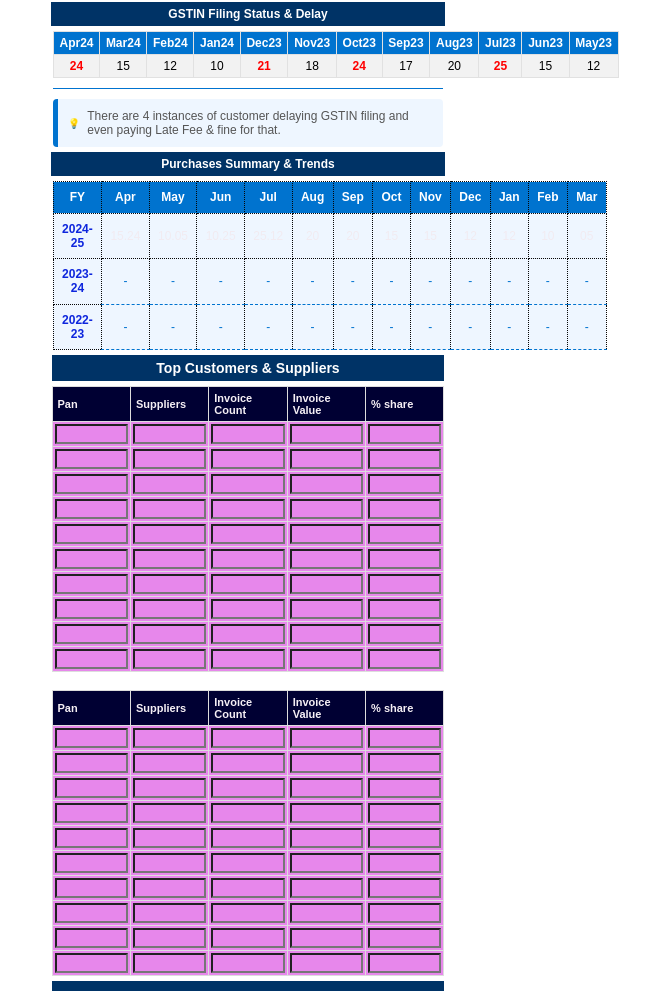
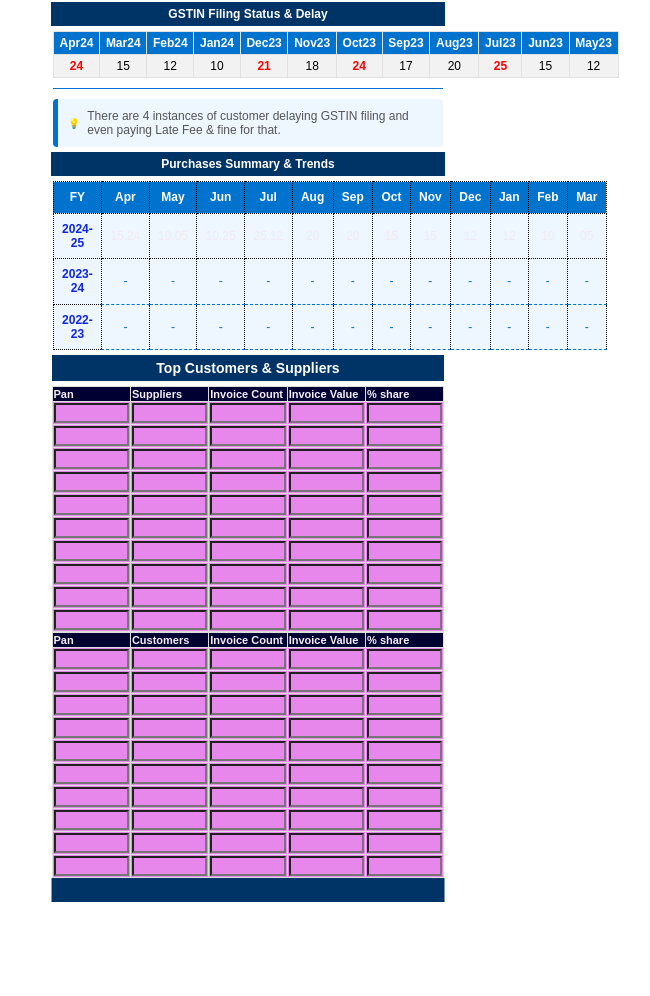
Before and after one commit to VijaySoftwareEngineer/progfin-project-4, a plain HTML site: page index.html in a window 1280 px wide. Shown: the part 49-1045 px from the top of the page, without its empty margins (392-1042 px from the left). After the commit the page ends 927 px from the top, so only its background shows below. Drawn offline with Linux system fonts and the light colour scheme.

Commit message:
progfin project 4 using HTML/CSS

```diff
--- a/index.html
+++ b/index.html
@@ -223,14 +223,14 @@
 
     </tbody>
 </table>
-<br>
+
 
 <!-- 4th table -->
 <table>
     <thead>
         <tr>
             <th class="equal-width">Pan</th>
-            <th class="equal-width">Suppliers</th>
+            <th class="equal-width">Customers</th>
             <th class="equal-width">Invoice Count</th>
             <th class="equal-width">Invoice Value</th>
             <th class="equal-width">% share</th>
@@ -310,10 +310,10 @@
 
     </tbody>
 </table>
-<div class="highlights">
-    <h3></h3>
+<!-- blue line at last -->
+<div class="blueline">
+
 </div>
-
 
 </body>
 </html>
--- a/styles.css
+++ b/styles.css
@@ -220,7 +220,46 @@ td, input {
 }
 
 .equal-width {
-    width: 20%; /* Adjust to 20% to fit 5 columns evenly */
+    width: 20%;
+    padding: 1px;
+}
+
+input {
+    width: 100%;
+    box-sizing: border-box;
+}
+
+/* 4th table css */
+
+table {
+    width: 30.70%;
+    border-collapse: collapse;
+    border-spacing: 7px;
+    margin: 0 auto;
+}
+
+th, td {
+    border: 1px solid #ddd;
+}
+
+th {
+    background-color: #000033;
+    color: rgb(245, 239, 245);
+    padding: 5px;
+    font-size: 11px;
+    text-align: left;
+}
+
+td, input {
+    background-color: #e787eb;
+    color: rgb(241, 235, 241);
+    padding: 2px;
+    font-size: 11px;
+}
+
+.equal-width {
+    width: 20%;
+    padding: 1px;
 }
 
 input {
@@ -228,3 +267,13 @@ input {
     box-sizing: border-box;
     color: #003366;
 }
+/* blueline 4th */
+.blueline {
+    background-color: #003366;
+    text-align: center;
+    position: fixed;
+    left: 50%;
+    width: 30.7%;
+    height: 24px;
+    transform: translateX(-50%);
+}
```
